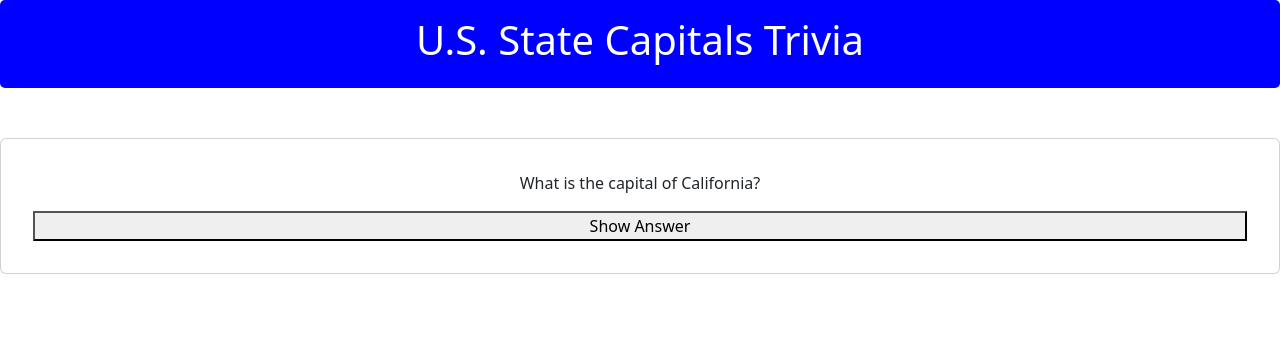
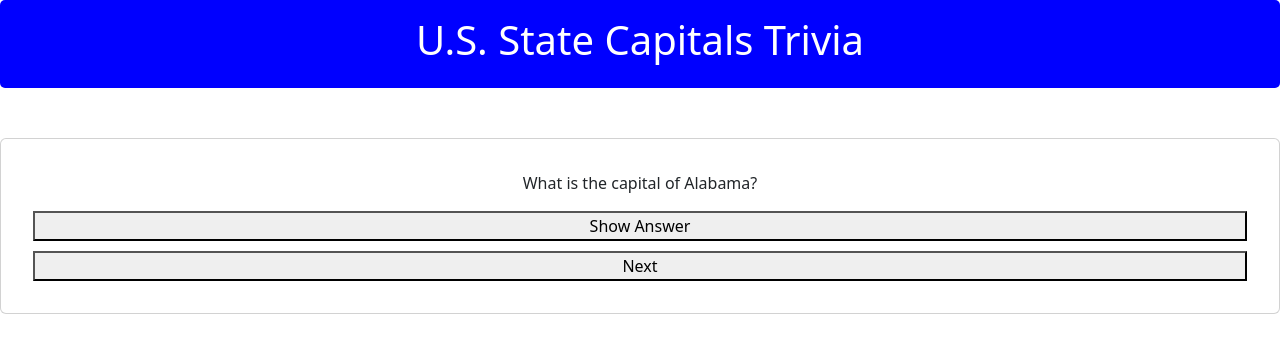
Before and after one commit to schlajo/react-trivia, a React (Vite) app in the folder React-Trivia/: page / in a window 1280 px wide. Both pictures are taken after a click on the button "Start". Shown: the top 352 px of the page. Built offline with nearby package versions, Linux system fonts and the light colour scheme.

Commit message:
I made it so the user can go from one question to the next by clicking the next button.  I also added a list of all 50 states and capitals for the the code to pull from when asking, "What is the capital of..."

```diff
--- a/React-Trivia/src/App.jsx
+++ b/React-Trivia/src/App.jsx
@@ -4,24 +4,97 @@ import Header from './components/Header'
 import Start from './components/Start'
 import Questions from './components/Questions'
 
+
+// List of states and their capitals
+const stateCapitals = [
+  { state: "Alabama", capital: "Montgomery" },
+  { state: "Alaska", capital: "Juneau" },
+  { state: "Arizona", capital: "Phoenix" },
+  { state: "Arkansas", capital: "Little Rock" },
+  { state: "California", capital: "Sacramento" },
+  { state: "Colorado", capital: "Denver" },
+  { state: "Connecticut", capital: "Hartford" },
+  { state: "Delaware", capital: "Dover" },
+  { state: "Florida", capital: "Tallahassee" },
+  { state: "Georgia", capital: "Atlanta" },
+  { state: "Hawaii", capital: "Honolulu" },
+  { state: "Idaho", capital: "Boise" },
+  { state: "Illinois", capital: "Springfield" },
+  { state: "Indiana", capital: "Indianapolis" },
+  { state: "Iowa", capital: "Des Moines" },
+  { state: "Kansas", capital: "Topeka" },
+  { state: "Kentucky", capital: "Frankfort" },
+  { state: "Louisiana", capital: "Baton Rouge" },
+  { state: "Maine", capital: "Augusta" },
+  { state: "Maryland", capital: "Annapolis" },
+  { state: "Massachusetts", capital: "Boston" },
+  { state: "Michigan", capital: "Lansing" },
+  { state: "Minnesota", capital: "St. Paul" },
+  { state: "Mississippi", capital: "Jackson" },
+  { state: "Missouri", capital: "Jefferson City" },
+  { state: "Montana", capital: "Helena" },
+  { state: "Nebraska", capital: "Lincoln" },
+  { state: "Nevada", capital: "Carson City" },
+  { state: "New Hampshire", capital: "Concord" },
+  { state: "New Jersey", capital: "Trenton" },
+  { state: "New Mexico", capital: "Santa Fe" },
+  { state: "New York", capital: "Albany" },
+  { state: "North Carolina", capital: "Raleigh" },
+  { state: "North Dakota", capital: "Bismarck" },
+  { state: "Ohio", capital: "Columbus" },
+  { state: "Oklahoma", capital: "Oklahoma City" },
+  { state: "Oregon", capital: "Salem" },
+  { state: "Pennsylvania", capital: "Harrisburg" },
+  { state: "Rhode Island", capital: "Providence" },
+  { state: "South Carolina", capital: "Columbia" },
+  { state: "South Dakota", capital: "Pierre" },
+  { state: "Tennessee", capital: "Nashville" },
+  { state: "Texas", capital: "Austin" },
+  { state: "Utah", capital: "Salt Lake City" },
+  { state: "Vermont", capital: "Montpelier" },
+  { state: "Virginia", capital: "Richmond" },
+  { state: "Washington", capital: "Olympia" },
+  { state: "West Virginia", capital: "Charleston" },
+  { state: "Wisconsin", capital: "Madison" },
+  { state: "Wyoming", capital: "Cheyenne" },
+
+];
+
+
 function App() {
   const [isStarted, setIsStarted] = useState(false); // Track if game has started
+  const [currentQuestionIndex, setCurrentQuestionIndex] = useState(null); // Store current question
+
   const handleStart = () => {
-    setIsStarted(true); // Update state to show the first trivia question
+    setIsStarted(true); // Start the quiz
+    setCurrentQuestionIndex(0); // Reset to the first question
   };
+
+  const handleNextQuestion = () => {
+    setCurrentQuestionIndex((prevIndex) =>
+      (prevIndex + 1) % stateCapitals.length  // Loop back to the start if at the end
+    );
+  };
+
+  const currentQuestion = stateCapitals[currentQuestionIndex];
 
 
   return (
     <div className="app">
       <Header />
-      {isStarted ? (
-        <Questions question="What is the capital of California?" answer="Sacramento" />
-      ) : (
+      {isStarted && currentQuestion ? (
+        <Questions
+          question={`What is the capital of ${currentQuestion.state}?`}
+          answer={currentQuestion.capital}
+          onNext={handleNextQuestion} // Pass the next question handler
+        />
+        ) : (
         <Start onStart={handleStart} />
       )}
     </div>
   );
 }
+
 
 export default App;
 
--- a/React-Trivia/src/components/Questions.jsx
+++ b/React-Trivia/src/components/Questions.jsx
@@ -1,7 +1,7 @@
 import React, { useState } from 'react'; // Added useState import
 import '../App.css';
 
-function Questions({ question, answer }) {
+function Questions({ question, answer, onNext }) {
     const [showAnswer, setShowAnswer] = useState(false); // State to show/hide the answer
 
     const handleShowAnswer = () => setShowAnswer(true);
@@ -9,10 +9,15 @@ function Questions({ question, answer }) {
     return (
       <div className="card">
         <p>{question}</p>
-        {showAnswer ? <p>Answer: {answer}</p> : <button onClick={handleShowAnswer}>Show Answer</button>}
+        {showAnswer ? (
+            <p>Answer: {answer}</p>
+        ) : (
+            <button onClick={handleShowAnswer}>Show Answer</button>
+        )}
+        <button onClick={onNext} style={{ marginTop: '10px' }}>Next</button> {/* Next button */}
       </div>
     );
-  }
+}
 
 export default Questions;
 
```
